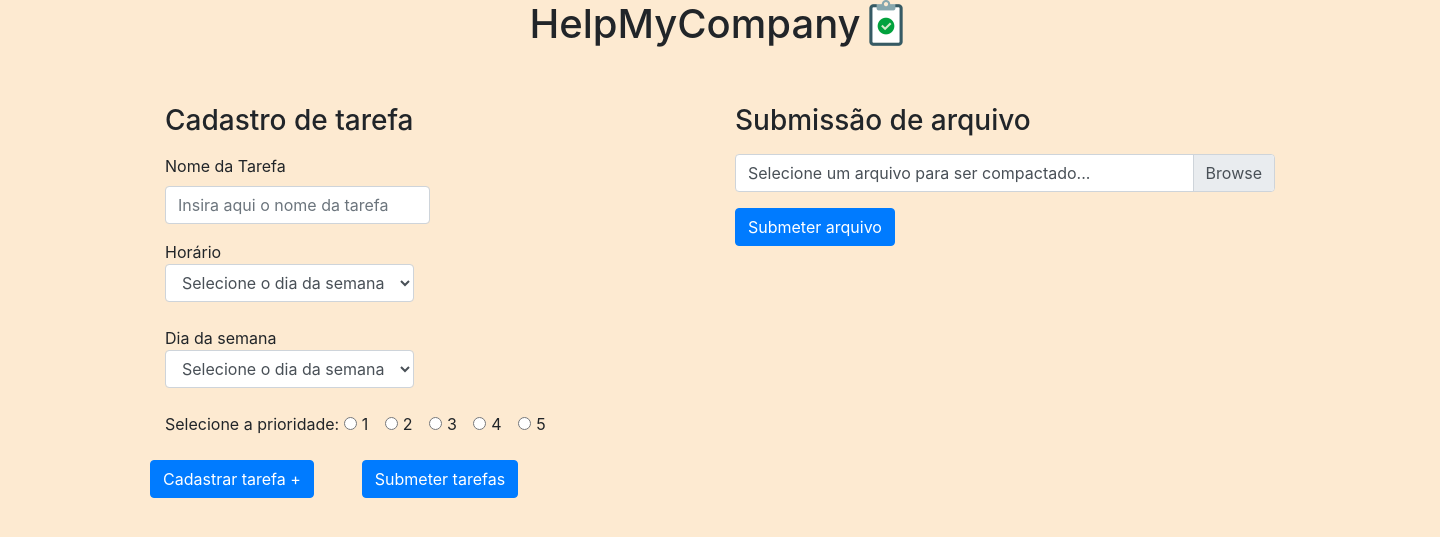
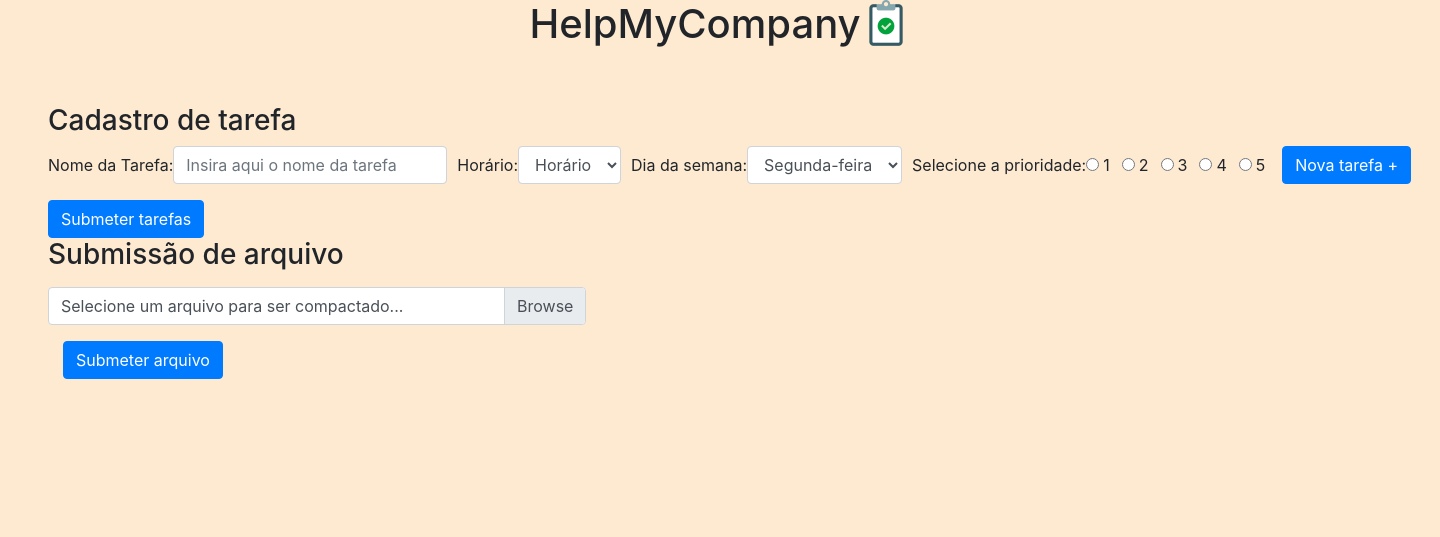
Before and after one commit to projeto-de-algoritmos/Greed_HelpMyCompany, a Django app: page /home/ in a window 1440 px wide. Shown: the top 537 px of the page. Run offline with Django 4.2, Linux system fonts and the light colour scheme.

Commit message:
Arrumado cadastro de acordo com as requisições
Co-authored-by: victor-rayan <victor.rayan378@gmail.com>

```diff
--- a/greed/templates/formCadastroHorario.html
+++ b/greed/templates/formCadastroHorario.html
@@ -5,26 +5,26 @@
 
 <link rel="stylesheet" href="{% static 'css/formCadastro.css' %}">
 <!-- Formulário Cadastro de horários -->
-<div  class="d-flex justify-content-center">
+<div class="d-flex justify-content-center">
     <h1>HelpMyCompany</h1>
     <img src="{% static 'images/task-png--1600.png' %}" alt="Logo" width="50" height="50">
 </div>
-<div class="container mt-5">
+<div class="container-flex mt-5 ml-5">
     <div class="row">
-        <div class="col">
-            <h3 class="mb-3">Cadastro de tarefa</h3>
+        <div class="col-auto">
+            <h3>Cadastro de tarefa</h3>
+            <div>
                 <form>
                     <div class="form-row">
-                    <div class="form-group col-md-6">
-                        <label for="inputTarefa">Nome da Tarefa</label>
+                        <div class="form-inline col-auto">
+                            <label for="inputTarefa">Nome da Tarefa: </label>
                             <input type="text" class="form-control" id="inputTarefa"
                                 placeholder="Insira aqui o nome da tarefa">
                         </div>
-                </div>
-                <div class="form-group">
-                    <label for="inputHorario">Horário
+                        <div class="form-inline col-auto">
+                            <label for="inputHorario">Horário:
                                 <select class="form-control" id="inputHorario">
-                            <option value="" disabled selected>Selecione o dia da semana</option>
+                                    <option value="" disabled selected>Horário</option>
                                     <option value="08:00">08:00</option>
                                     <option value="10:00">10:00</option>
                                     <option value="12:00">12:00</option>
@@ -34,10 +34,9 @@
                                 </select>
                             </label>
                         </div>
-                <div class="form-group">
-                    <label for="inputDiaSemana">Dia da semana
+                        <div class="form-inline col-auto">
+                            <label for="inputDiaSemana">Dia da semana:
                                 <select class="form-control" id="inputDiaSemana">
-                            <option value="" disabled selected>Selecione o dia da semana</option>
                                     <option value="Segunda-feira">Segunda-feira</option>
                                     <option value="Terça-feira">Terça-feira</option>
                                     <option value="Quarta-feira">Quarta-feira</option>
@@ -47,7 +46,7 @@
                                 </select>
                             </label>
                         </div>
-                <div class="form-group">
+                        <div class="form-inline col-auto">
                             <label for="inputHorario">Selecione a prioridade: </label>
                             <div class="form-check form-check-inline">
                                 <input class="form-check-input" type="radio" name="inlineRadioOptions" id="inlineRadio1"
@@ -75,16 +74,18 @@
                                 <label class="form-check-label" for="inlineRadio5">5</label>
                             </div>
                         </div>
-                <div class="row">
-                    <button type="submit" class="btn btn-primary mr-5">Cadastrar tarefa +</button>
-                    <button type="submit" class="btn btn-primary">Submeter tarefas</button>
+                        <button type="submit" onclick="adicionarCampo()" class="btn btn-primary mr-1">Nova tarefa
+                            +</button>
                     </div>
                 </form>
+                <button type="submit" class="btn btn-primary" value="Salvar" name="submitTarefas">Submeter
+                    tarefas</button>
+            </div>
         </div>
 
-        <div class="col">
+        <div class="col-auto">
             <h3 class="mb-3">Submissão de arquivo</h3>
-            <div class="custom-file">
+            <div class="custom-file col-auto">
                 <input type="file" class="custom-file-input mb-3" id="validatedCustomFile" required>
                 <label class="custom-file-label" for="validatedCustomFile">Selecione um arquivo para ser
                     compactado...</label>
@@ -93,5 +94,4 @@
             </div>
         </div>
     </div>
-
 </div>
```
Lines whose indentation alone changed are shown as unchanged.
